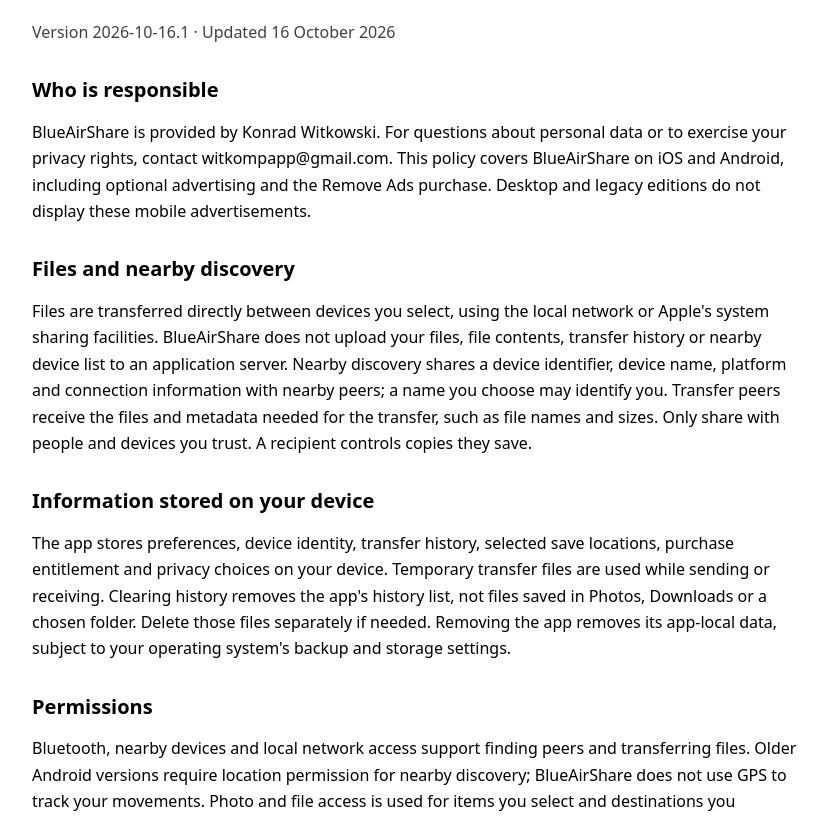
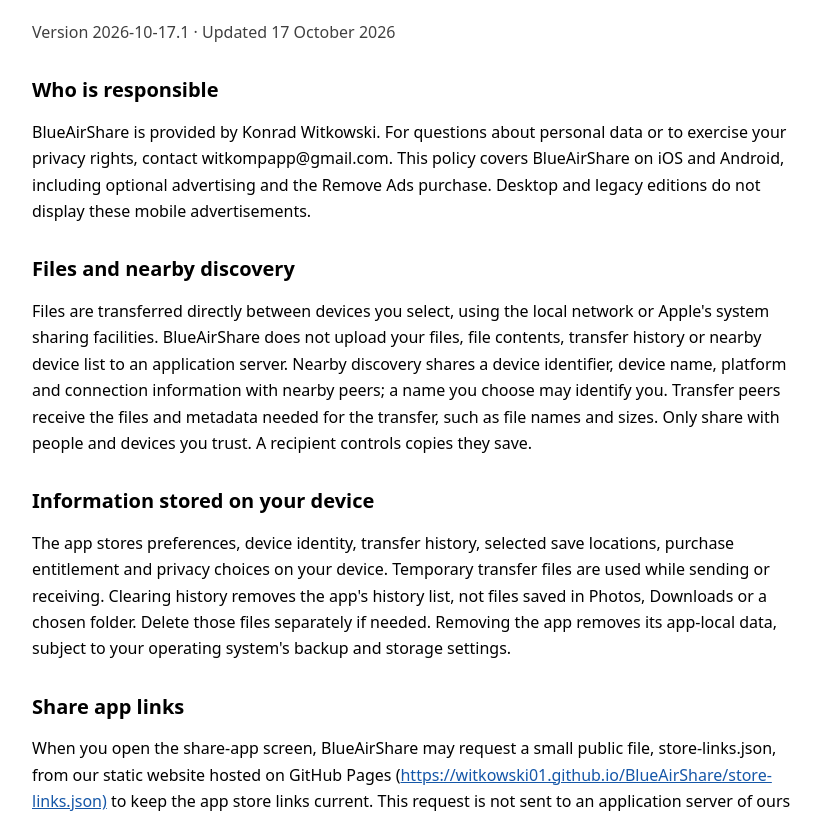
Before and after one commit to witkowski01/witkowski01.github.io, a plain HTML site: page BlueAirShare/privacy.html in a window 1280 px wide. Shown: the part 129-949 px from the top of the page, without its empty margins (218-1043 px from the left). Drawn offline with Linux system fonts and the light colour scheme.

Commit message:
Clarify BlueAirShare static link requests in privacy policy

```diff
--- a/BlueAirShare/privacy.html
+++ b/BlueAirShare/privacy.html
@@ -12,10 +12,11 @@
 </style></head><body>
 <nav><a href="index.html">BlueAirShare</a></nav><main>
 <h1>BlueAirShare Privacy Policy</h1>
-<p class="meta">Version 2026-10-16.1 · Updated 16 October 2026</p>
+<p class="meta">Version 2026-10-17.1 · Updated 17 October 2026</p>
 <section id="controller"><h2>Who is responsible</h2><p>BlueAirShare is provided by Konrad Witkowski. For questions about personal data or to exercise your privacy rights, contact witkompapp@gmail.com. This policy covers BlueAirShare on iOS and Android, including optional advertising and the Remove Ads purchase. Desktop and legacy editions do not display these mobile advertisements.</p></section>
 <section id="transfers"><h2>Files and nearby discovery</h2><p>Files are transferred directly between devices you select, using the local network or Apple&#x27;s system sharing facilities. BlueAirShare does not upload your files, file contents, transfer history or nearby device list to an application server. Nearby discovery shares a device identifier, device name, platform and connection information with nearby peers; a name you choose may identify you. Transfer peers receive the files and metadata needed for the transfer, such as file names and sizes. Only share with people and devices you trust. A recipient controls copies they save.</p></section>
 <section id="local"><h2>Information stored on your device</h2><p>The app stores preferences, device identity, transfer history, selected save locations, purchase entitlement and privacy choices on your device. Temporary transfer files are used while sending or receiving. Clearing history removes the app&#x27;s history list, not files saved in Photos, Downloads or a chosen folder. Delete those files separately if needed. Removing the app removes its app-local data, subject to your operating system&#x27;s backup and storage settings.</p></section>
+<section id="share-app"><h2>Share app links</h2><p>When you open the share-app screen, BlueAirShare may request a small public file, store-links.json, from our static website hosted on GitHub Pages (<a href="https://witkowski01.github.io/BlueAirShare/store-links.json)">https://witkowski01.github.io/BlueAirShare/store-links.json)</a> to keep the app store links current. This request is not sent to an application server of ours and does not include file contents, transfer history, purchase tokens or payment information. As with any web request, the hosting provider can see ordinary HTTP and connection metadata, such as your IP address, request time and device or app user-agent details. This can happen whether or not you have purchased Remove Ads and is separate from advertising consent. If the request fails, the app uses its built-in or previously saved links. GitHub explains how it handles hosting data at <a href="https://docs.github.com/site-policy/privacy-policies/github-general-privacy-statement">https://docs.github.com/site-policy/privacy-policies/github-general-privacy-statement</a>. We do not control that provider&#x27;s logs or retention.</p></section>
 <section id="permissions"><h2>Permissions</h2><p>Bluetooth, nearby devices and local network access support finding peers and transferring files. Older Android versions require location permission for nearby discovery; BlueAirShare does not use GPS to track your movements. Photo and file access is used for items you select and destinations you authorize. You can manage permissions in system settings. Refusing an advertising choice does not prevent file transfers or purchases; refusing a network or file permission can prevent the corresponding transfer function.</p></section>
 <section id="ads"><h2>Google AdMob advertisements</h2><p>The free mobile editions display a Google AdMob banner. Google Mobile Ads may process IP addresses (including an approximate location inferred from them), advertising or other device identifiers, ad views and interactions, app interactions, crash information and performance diagnostics to deliver and measure advertising and help prevent fraud. The data sent depends on your platform, privacy choices and the ad configuration. Ad services use internet connections separate from your local file transfers. No file contents are provided to the advertising SDK by BlueAirShare. Google explains its processing at <a href="https://policies.google.com/privacy">https://policies.google.com/privacy</a> and <a href="https://policies.google.com/technologies/partner-sites">https://policies.google.com/technologies/partner-sites</a>.</p></section>
 <section id="choices"><h2>Advertising choices and tracking</h2><p>Google&#x27;s User Messaging Platform presents privacy choices where required. You can reopen the available consent options using Advertising privacy choices in the app&#x27;s privacy screen. We request ads only when Google&#x27;s consent framework permits it. Declining personalized advertising does not necessarily remove all ads or all data processing; limited or contextual advertising may remain available. On iOS, cross-app tracking requires the separate permission managed by Apple. You can change that permission in system settings. Android provides advertising identifier controls in its privacy settings. Withdrawing consent applies to future processing and does not undo processing already performed.</p></section>
```
